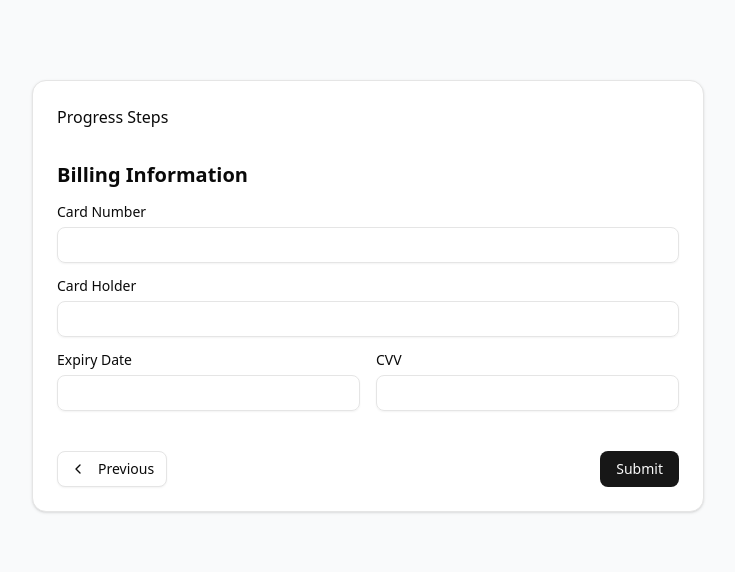
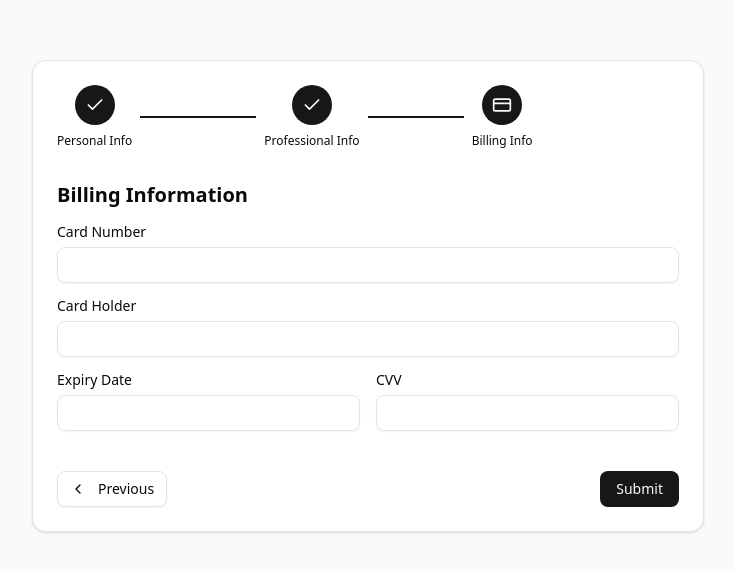
Before and after one commit to taurusilver7/multi-step-form, a React (Vite) app: page / in a window 1280 px wide. Shown: the part 104-676 px from the top of the page, without its empty margins (272-1007 px from the left). Built offline with nearby package versions, Linux system fonts and the light colour scheme.

Commit message:
progress-step component

```diff
--- a/src/components/progress-step.tsx
+++ b/src/components/progress-step.tsx
@@ -1,4 +1,4 @@
-
+import { Check } from "lucide-react";
 import type { Step } from "../types";
 
 const ProgressSteps = ({
@@ -8,7 +8,48 @@ const ProgressSteps = ({
 	currentStep: number;
 	steps: Step[];
 }) => {
-	return <div>Progress Steps</div>;
+	return (
+		<div className="flex justify-between items-center">
+			{steps.map((step, index) => {
+				const Icon = step.icon;
+				const isCompleted = index < currentStep;
+				const isActive = index === currentStep;
+
+				return (
+					<div key={step.id} className="flex items-center flex-1">
+						<div className="flex flex-col items-center">
+							<div
+								className={`size-10 rounded-full flex items-center justify-center transition-colors ${
+									isCompleted
+										? "bg-primary text-primary-foreground"
+										: isActive
+										? "bg-primary text-primary-foreground"
+										: "bg-gray-300 text-gray-500"
+								}`}
+							>
+								{isCompleted ? (
+									<Check className="size-5" />
+								) : (
+									<Icon className="size-5" />
+								)}
+							</div>
+							<span className="text-xs mt-2 font-medium">
+								{step.name}
+							</span>
+						</div>
+
+						{index < steps.length - 1 && (
+							<div
+								className={`flex-1 h-0.5 mx-2 transition-colors ${
+									isCompleted ? "bg-primary" : "bg-gray-300"
+								}`}
+							/>
+						)}
+					</div>
+				);
+			})}
+		</div>
+	);
 };
 
 export default ProgressSteps;
```
